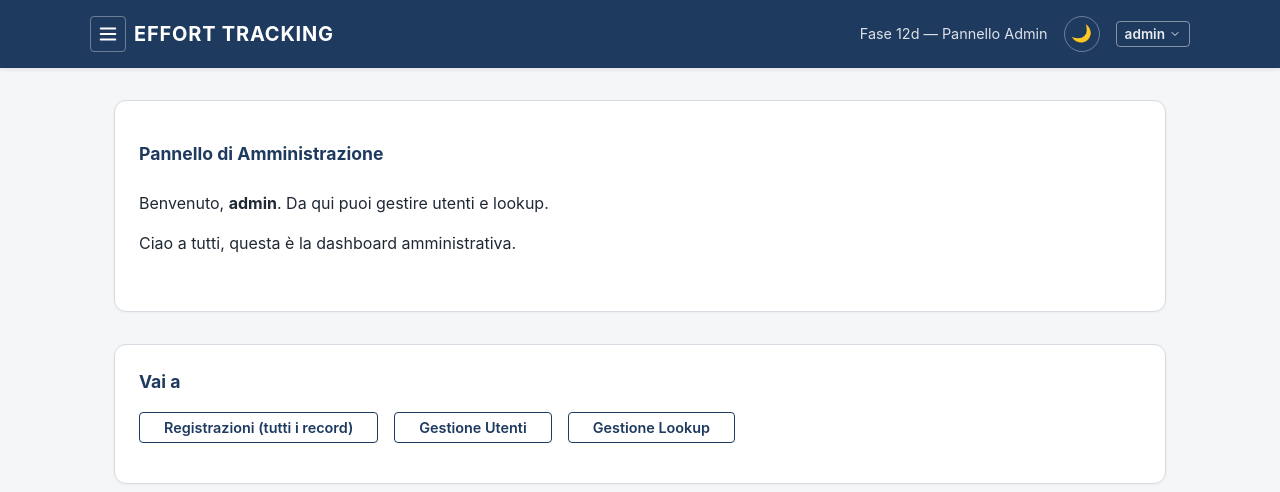
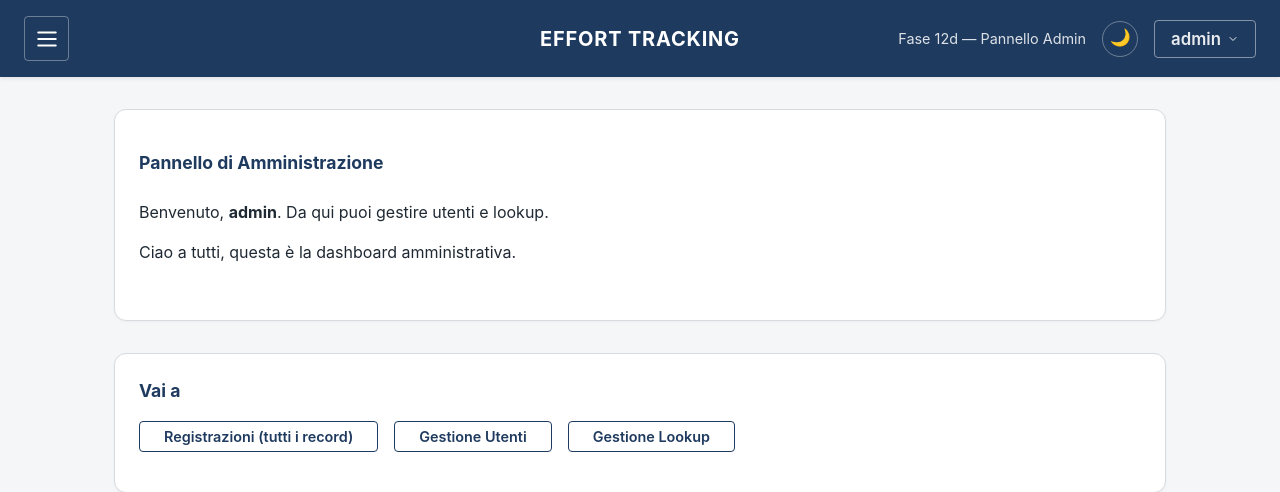
Before and after one commit to Maxster81/efftrack, a FastAPI app: page /admin in a window 1280 px wide. Shown: the top 492 px of the page. Run offline with FastAPI, Linux system fonts and the light colour scheme; the visitor is signed in with stand-in values (Sample User, id 1).

Commit message:
style(ui): restructure header grid and enlarge menu buttons

```diff
--- a/app/static/style.css
+++ b/app/static/style.css
@@ -109,24 +109,25 @@ a:hover { text-decoration: underline; }
   box-shadow: 0 2px 4px rgba(0, 0, 0, 0.08);
 }
 .app-header__inner {
-  max-width: 1100px;
-  margin: 0 auto;
-  display: flex;
+  display: grid;
+  grid-template-columns: 1fr auto 1fr;
   align-items: center;
-  justify-content: space-between;
   gap: var(--space-md);
+  width: 100%;
 }
 .app-header__left {
   display: flex;
   align-items: center;
   gap: var(--space-sm);
+  grid-column: 1;
+  justify-self: start;
 }
 .app-header__menu {
   display: inline-flex;
   align-items: center;
   justify-content: center;
-  width: 36px;
-  height: 36px;
+  width: 45px;
+  height: 45px;
   padding: 0;
   border: 1px solid rgba(255, 255, 255, 0.35);
   border-radius: var(--radius-sm);
@@ -147,11 +148,16 @@ a:hover { text-decoration: underline; }
   margin: 0;
   letter-spacing: 0.04em;
   text-transform: uppercase;
+  grid-column: 2;
+  justify-self: center;
+  white-space: nowrap;
 }
 .app-header__actions {
   display: flex;
   align-items: center;
   gap: var(--space-md);
+  grid-column: 3;
+  justify-self: end;
 }
 .app-header__phase {
   font-size: 0.9rem;
@@ -161,8 +167,8 @@ a:hover { text-decoration: underline; }
   display: inline-flex;
   align-items: center;
   justify-content: center;
-  width: 36px;
-  height: 36px;
+  width: 45px;
+  height: 45px;
   padding: 0;
   border: 1px solid rgba(255, 255, 255, 0.35);
   border-radius: 50%;
@@ -212,13 +218,13 @@ a:hover { text-decoration: underline; }
 .user-dropdown__toggle {
   display: inline-flex;
   align-items: center;
-  gap: 4px;
+  gap: 6px;
   color: var(--color-text-on-primary);
-  font-size: 0.85rem;
+  font-size: 1.05rem;
   opacity: 0.9;
   border: 1px solid rgba(255, 255, 255, 0.5);
   background: transparent;
-  padding: var(--space-xs) var(--space-sm);
+  padding: var(--space-sm) var(--space-md);
   border-radius: var(--radius-sm);
   cursor: pointer;
   transition: background-color 0.15s ease, opacity 0.15s ease;
--- a/app/templates/base.html
+++ b/app/templates/base.html
@@ -24,15 +24,15 @@
         {% if not hide_nav|default(false) %}
         <button type="button" class="app-header__menu" id="nav-toggle"
                 aria-label="Apri menu di navigazione" aria-expanded="false" aria-controls="app-sidebar">
-          <svg class="app-header__menu-icon" width="22" height="22" viewBox="0 0 24 24"
+          <svg class="app-header__menu-icon" width="26" height="26" viewBox="0 0 24 24"
                fill="none" xmlns="http://www.w3.org/2000/svg" aria-hidden="true" focusable="false">
             <path d="M4 6h16M4 12h16M4 18h16" stroke="currentColor" stroke-width="2"
                   stroke-linecap="round" />
           </svg>
         </button>
         {% endif %}
+      </div>
       <h1 class="app-header__title">{{ app_name }}</h1>
-      </div>
       <div class="app-header__actions">
         <span class="app-header__phase" aria-label="Fase corrente">{{ phase }}</span>
         <button type="button" class="app-header__theme-toggle" id="theme-toggle"
@@ -60,7 +60,7 @@
           <a class="app-header__login" href="/login">Accedi</a>
         {% else %}
           <button type="button" class="app-header__user" aria-label="Utente (auth disattiva)" title="Utente">
-             <svg class="app-header__user-icon" width="22" height="22" viewBox="0 0 24 24" fill="none"
+            <svg class="app-header__user-icon" width="26" height="26" viewBox="0 0 24 24" fill="none"
                  xmlns="http://www.w3.org/2000/svg" aria-hidden="true" focusable="false">
               <circle cx="12" cy="8" r="4" fill="currentColor" />
               <path d="M4 20c0-3.3 3.6-6 8-6s8 2.7 8 6" stroke="currentColor" stroke-width="2"
```
Also changed, not shown: memory-bank/activeContext.md (+3 -2 lines), memory-bank/progress.md (+2 -2 lines), 1 other file. Lines whose indentation alone changed are shown as unchanged.
